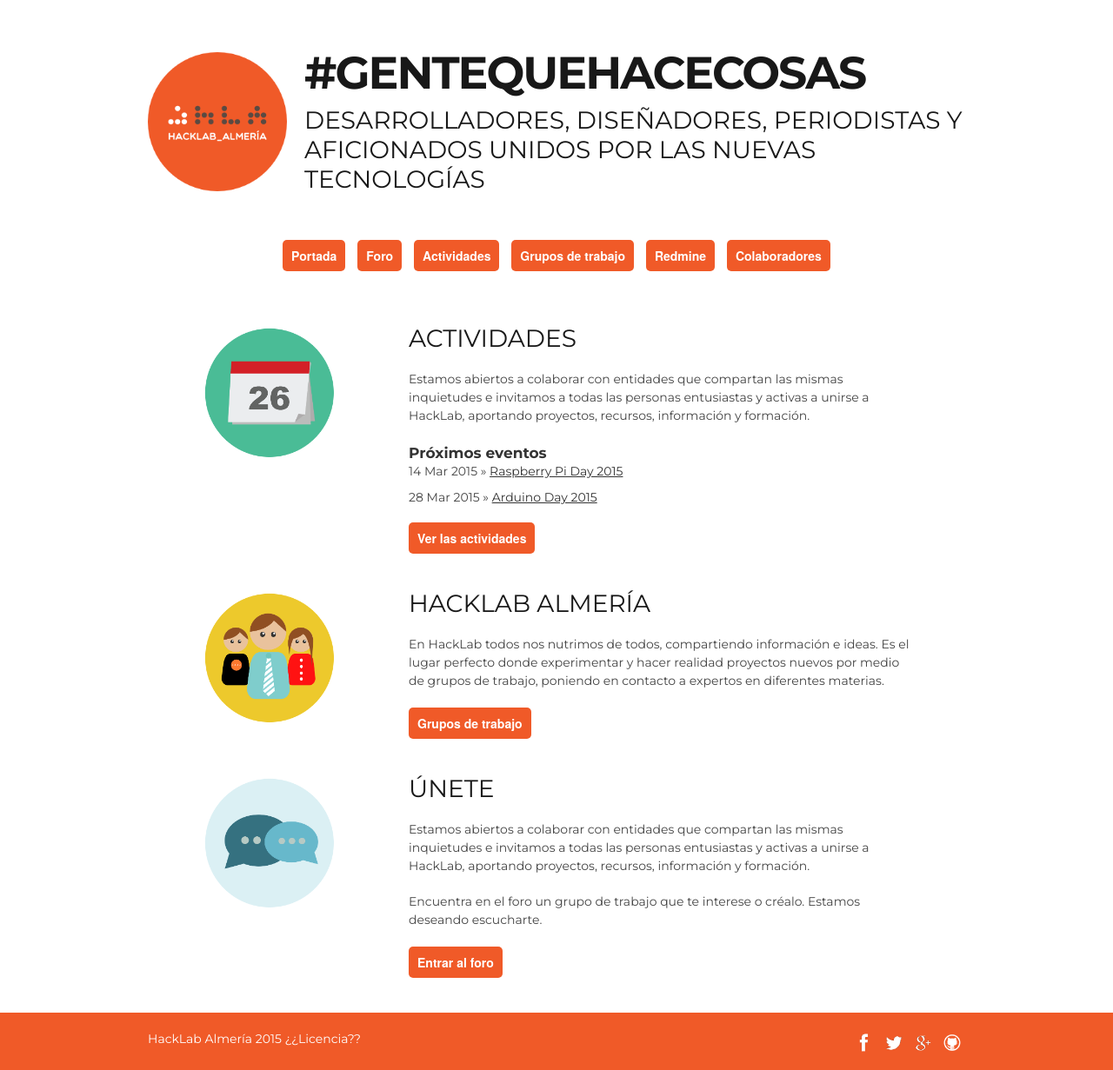
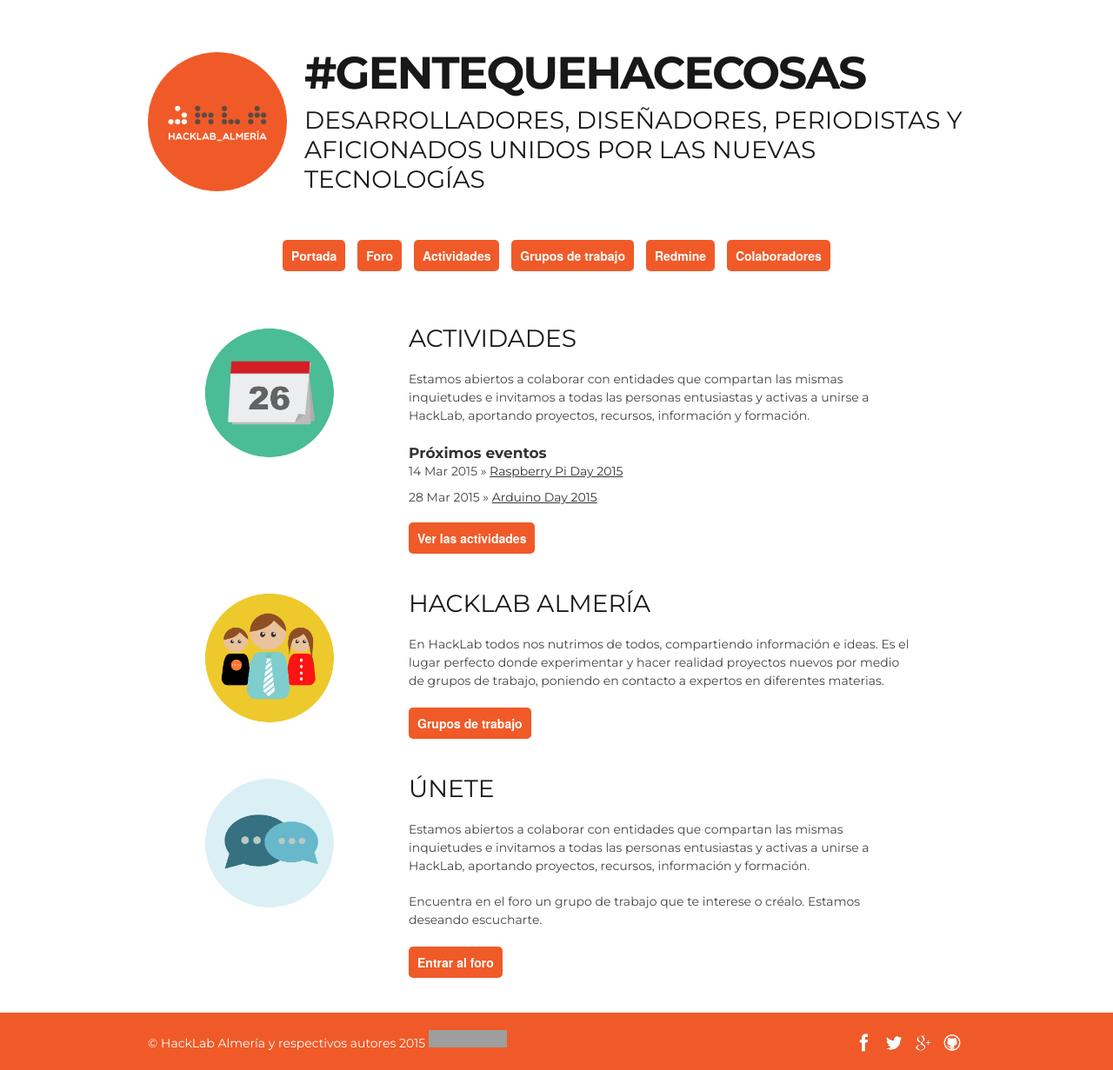
Before and after one commit to HackLab-Almeria/hacklab-almeria.github.io, a Jekyll site: the page built from index.html, in a window 1280 px wide. Shown: the whole page at 87% size. Built offline with Jekyll 4.4.1, drawn with Linux system fonts in a browser that asks for light colours; comment, search, counter and statistics services are not loaded; grey boxes are pictures that could not be loaded.

Commit message:
Licencia closes #17

```diff
--- a/_layouts/portada.html
+++ b/_layouts/portada.html
@@ -76,7 +76,7 @@
     <footer>
       <div class="container">
         <div class="eight columns">
-          HackLab Almería 2015 ¿¿Licencia??
+          © HackLab Almería y respectivos autores 2015 <a href="https://creativecommons.org/licenses/by/4.0/"><img alt="Attribution 4.0 International (CC BY 4.0)" src="http://i.creativecommons.org/l/by/4.0/88x31.png" /></a>
         </div>
         <div class="eight columns right">
                 <a href="https://es-es.facebook.com/HackLabAlmeria" title="Facebook de HackLab Almería">
```
Also changed, not shown: README.md.
